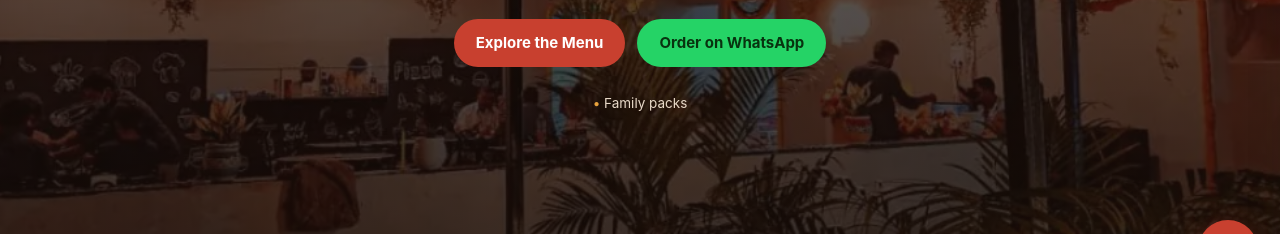
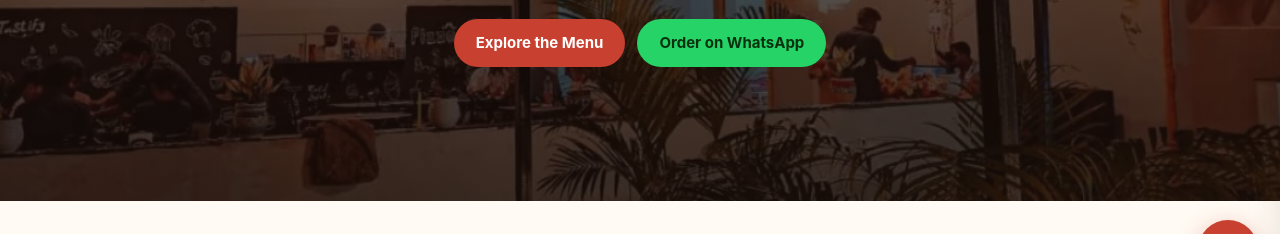
Before and after one commit to Sarithatammineni/Tastify-Mandi-Restaurant, a plain HTML site: page index.html in a window 1280 px wide. Shown: the part 498-732 px from the top of the page. Drawn offline with Linux system fonts and the light colour scheme; no server answers.

Commit message:
Remove the orphaned "Family packs" line from the hero
The service list lost every other item when dine-in and the other bullets were
dropped, leaving a single stray bullet under the hero buttons. Removing the
list and its now-unused styles cleans up the hero.

🤖 Generated with Codebuff
Co-Authored-By: Codebuff <noreply@codebuff.com>

```diff
--- a/index.html
+++ b/index.html
@@ -162,9 +162,6 @@
           </a>
         </div>
 
-        <ul class="hero-services" aria-label="Restaurant services">
-          <li>Family packs</li>
-        </ul>
       </div>
     </section>
 
--- a/styles.css
+++ b/styles.css
@@ -114,14 +114,7 @@ h1, h2, h3 { line-height: 1.2; margin: 0 0 .4em; }
   padding: 6px 13px; border-radius: 999px; font-size: 13.5px; font-weight: 600;
 }
 .badge-rating { background: rgba(232, 162, 61, 0.25); border-color: rgba(232, 162, 61, 0.5); }
-.hero-cta { display: flex; gap: 12px; justify-content: center; flex-wrap: wrap; margin-bottom: 26px; }
-.hero-services {
-  list-style: none; display: flex; gap: 18px; justify-content: center;
-  flex-wrap: wrap; padding: 0; margin: 0;
-  color: #e8d9c8; font-size: 13.5px;
-}
-.hero-services li::before { content: "• "; color: var(--gold); }
-
+.hero-cta { display: flex; gap: 12px; justify-content: center; flex-wrap: wrap; }
 /* ---------- Buttons ---------- */
 .btn {
   display: inline-block; text-decoration: none; text-align: center;
```
